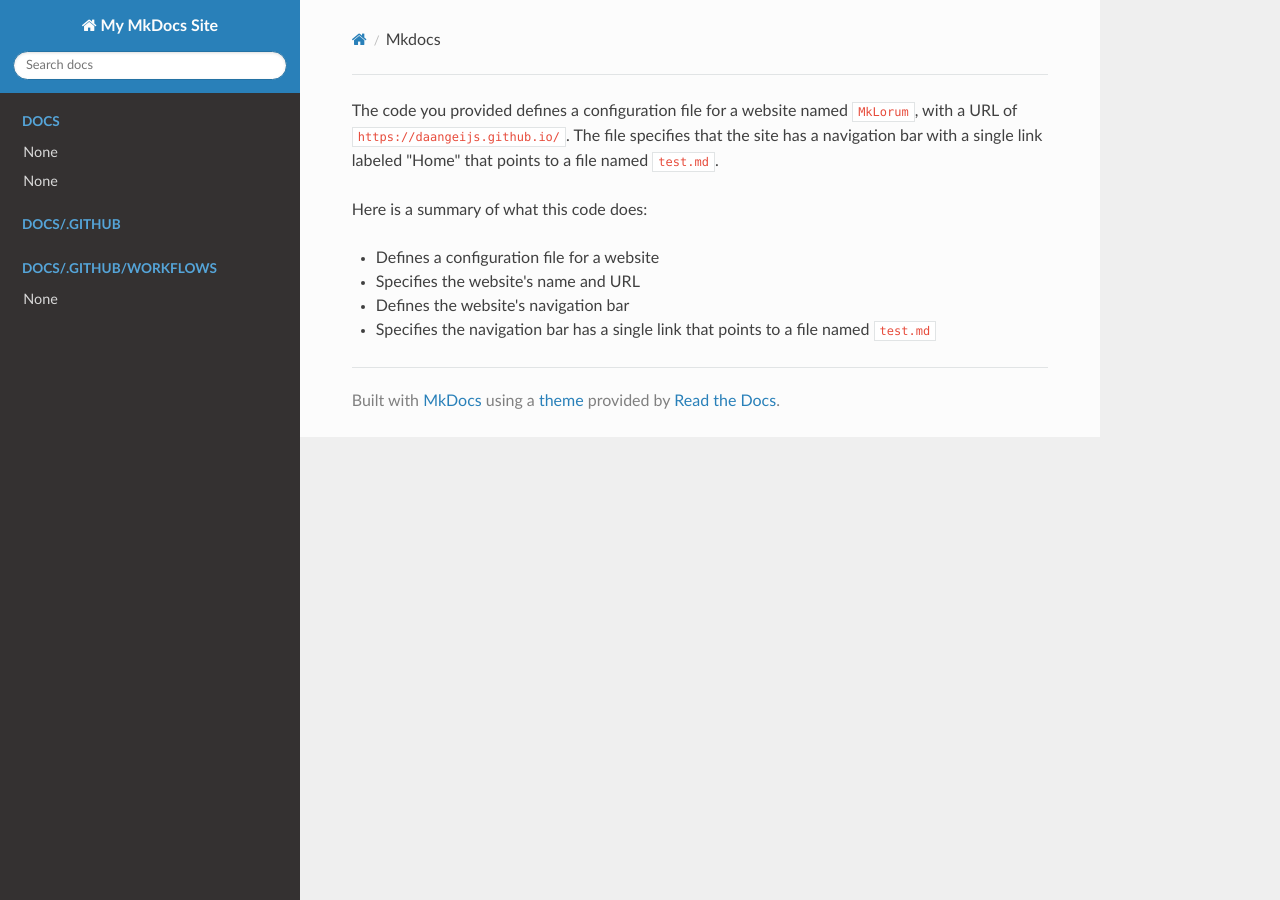
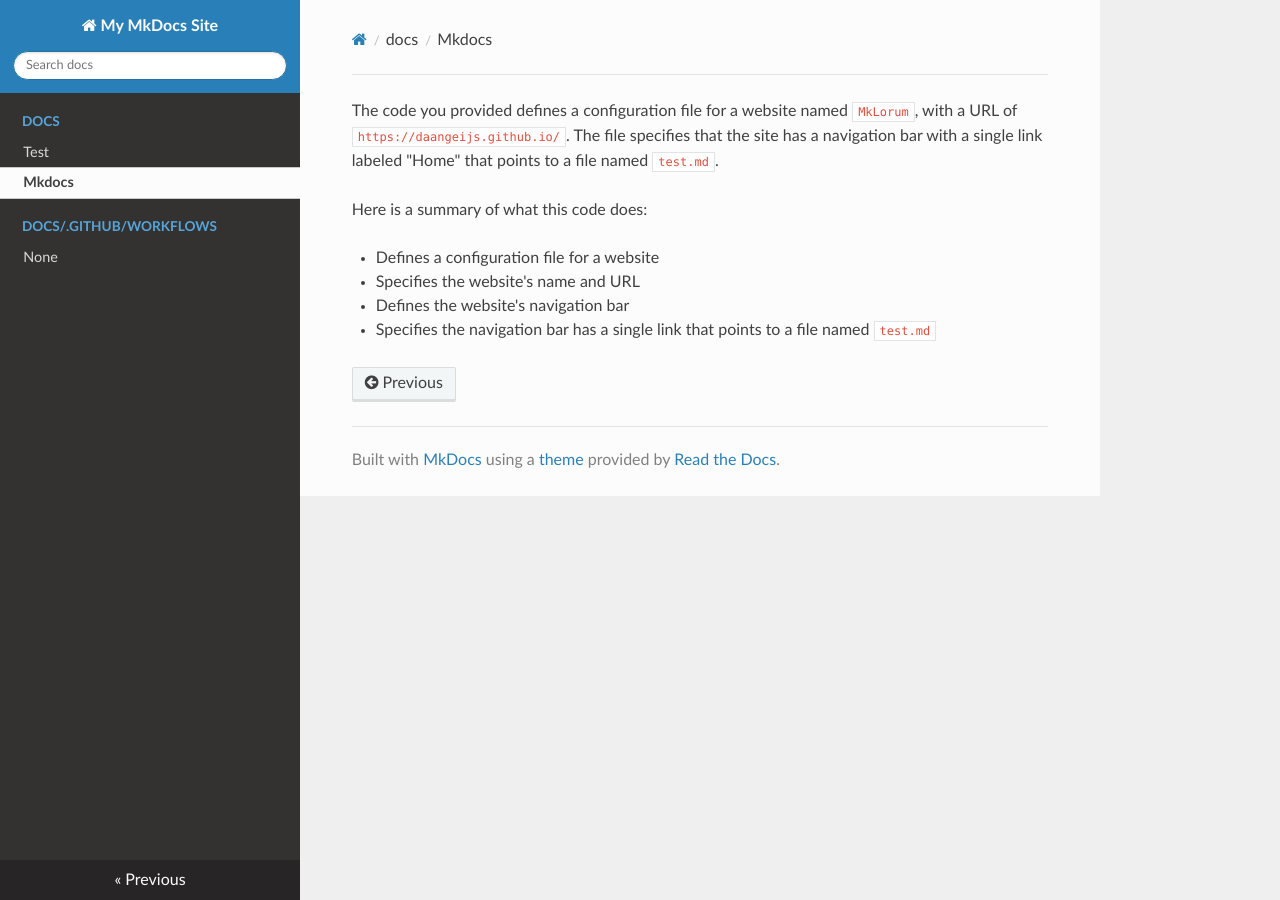
Before and after one commit to daangeijs/chatgpt-autodocs, an MkDocs documentation site: the page built from docs/mkdocs.md, in a window 1280 px wide. Built offline with MkDocs 1.6.1, drawn with Linux system fonts in a browser that asks for light colours; nearby versions of some CDN libraries; some of the changed lines change nothing that is shown.

Commit message:
Update mkdocs.yml

```diff
--- a/mkdocs.yml
+++ b/mkdocs.yml
@@ -1,10 +1,9 @@
 nav:
   - docs:
-      - /test.md
-      - /mkdocs.md
-  - docs/.github: []
+      - test.md
+      - mkdocs.md
   - docs/.github/workflows:
-      - ithub/workflows/generate_mkdocs.md
+      - /.github/workflows/generate_mkdocs.md
 site_name: My MkDocs Site
 site_url: https://daangeijs.github.io/chatgpt-autodocs/
 theme: readthedocs
```
